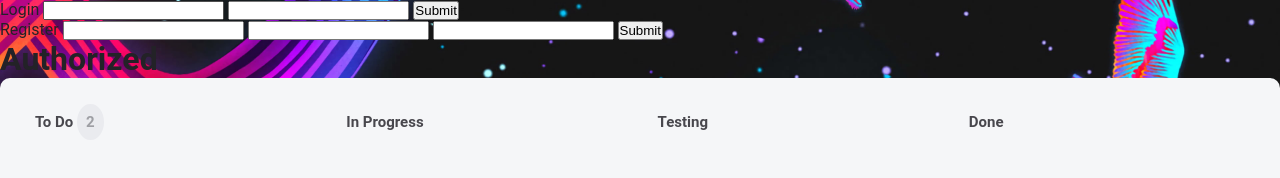
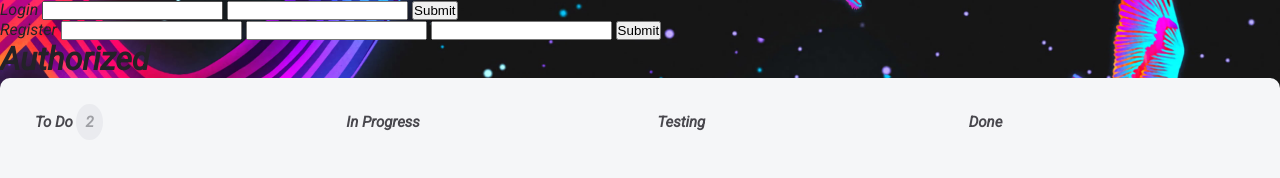
Before and after one commit to Artkvadrat/PM_Project_2, a website built with Parcel: page src/index.html in a window 1280 px wide. Built offline with nearby package versions, Linux system fonts and the light colour scheme.

Commit message:
font change

```diff
--- a/src/index.html
+++ b/src/index.html
@@ -5,6 +5,8 @@
   <title>PM Project 2</title>
   <link rel="stylesheet" href="styles/reset.css">
   <link rel="stylesheet" href="styles/main.css">
+  <link rel="preconnect" href="https://fonts.gstatic.com">
+  <link href="https://fonts.googleapis.com/css2?family=Roboto:ital@1&display=swap" rel="stylesheet">
 </head>
 <body>
   <div id="auth">
```
